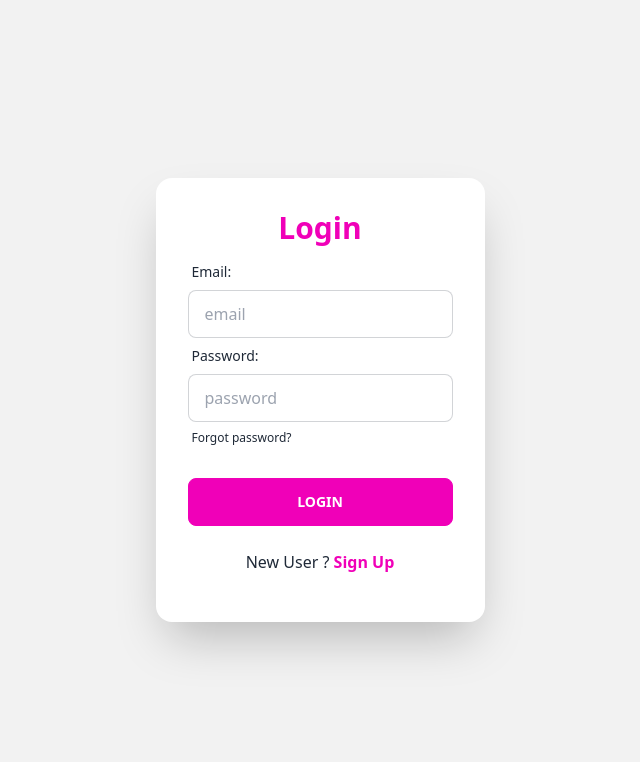
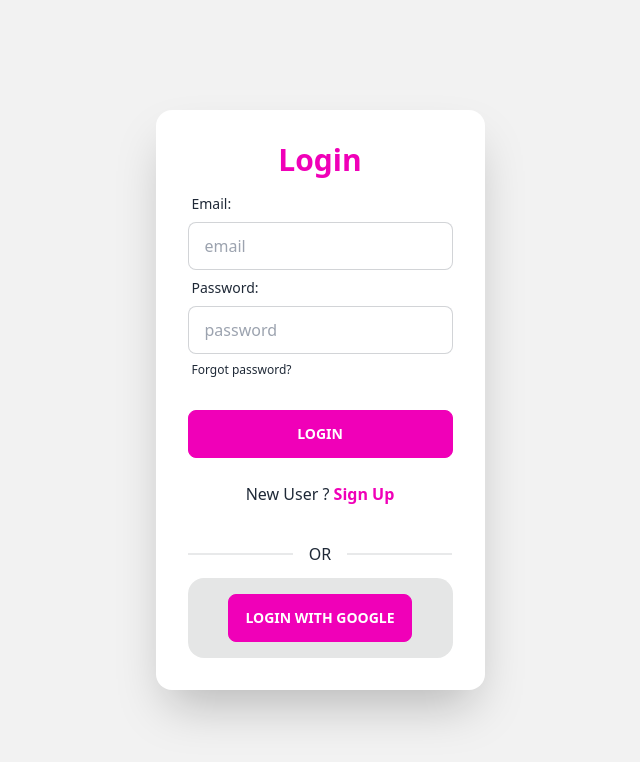
Before and after one commit to rakibulhaque-dev/toy-shop-client, a React (Vite) app: page /login in a window 1280 px wide. Shown: the top 762 px of the page, without its empty margins (320-960 px from the left). Built offline with nearby package versions, Linux system fonts and the light colour scheme; no server answers.

Commit message:
Login Google

```diff
--- a/src/Pages/AddToys/AddToys.jsx
+++ b/src/Pages/AddToys/AddToys.jsx
@@ -2,6 +2,7 @@ import { useContext } from 'react';
 import { AuthContext } from '../../providers/AuthProvider';
 import { useLoaderData } from 'react-router-dom';
 import { ToastContainer, toast } from 'react-toastify';
+import 'react-toastify/dist/ReactToastify.css';
 
 const AddToys = () => {
     const data = useLoaderData()
@@ -47,13 +48,15 @@ const AddToys = () => {
                 console.log(data);
                 if (data.insertedId) {
                     toast('Added Successfully')
+                    form.reset()
                 }
             })
 
-    }
+        }
 
-    return (
-        <div className='container mx-auto'>
+        return (
+            <div className='container mx-auto'>
+            <ToastContainer></ToastContainer>
             <h2 className='text-3xl font-bold text-center text-secondary mb-7'> Add a Toy </h2>
             <form onSubmit={handleToyAdd}>
                 <div className="grid grid-cols-1 gap-6 md:grid-cols-2">
@@ -121,7 +124,6 @@ const AddToys = () => {
 
             </div>
 
-            <ToastContainer></ToastContainer>
         </div>
     );
 };
--- a/src/Pages/Login/Login.jsx
+++ b/src/Pages/Login/Login.jsx
@@ -1,15 +1,33 @@
-import React, { useContext } from 'react';
-// import img from '../../assets/images/login/login.svg'
+import React, { useContext, useState } from 'react';
 import { Link, useLocation, useNavigate } from 'react-router-dom';
 import { AuthContext } from '../../providers/AuthProvider';
 
 
 const Login = () => {
-    const { signIn } = useContext(AuthContext)
+    const [error, setError] = useState('')
+
+    const { signIn, signInGoogle, setUser } = useContext(AuthContext)
     const location = useLocation();
     const navigate = useNavigate()
     const from = location.state?.from?.pathname || '/';
-    console.log(from)
+    console.log('from', from)
+
+    const handleGoogle = () => {
+        signInGoogle()
+            .then(result => {
+                const user = result.user;
+                console.log(user)
+                if (user) {
+                    navigate(from, { replace: true })
+                    setUser(user)
+                }
+            })
+            .catch((error) => {
+                const errorMessage = error.message;
+                console.log(errorMessage)
+                setError(errorMessage)
+            })
+    }
 
     const handleLogin = event => {
         event.preventDefault();
@@ -43,10 +61,12 @@ const Login = () => {
                 //     })
 
             })
-            .catch(error => console.log(error))
+            .catch(error => setError(error.message))
     }
 
     return (
+        <>
+
             <div className="min-h-screen hero bg-base-200">
                 <div className="flex-col hero-content lg:flex-row">
                     <div className="flex-shrink-0 w-full max-w-sm shadow-2xl card bg-base-100">
@@ -68,16 +88,33 @@ const Login = () => {
                                     <label className="label">
                                         <Link href="/" className="label-text-alt link link-hover">Forgot password?</Link>
                                     </label>
+                                    <div>
+                                        {
+                                            error ? <p>{error}</p> : ''
+                                        }
+                                    </div>
                                 </div>
                                 <div className="mt-6 form-control">
                                     <input type='submit' value="Login" className="btn btn-secondary" />
                                 </div>
                             </form>
                             <p className='my-4 text-center'>New User ? <Link className='font-bold text-secondary' to='/signup'>Sign Up</Link></p>
+
+                            {/* Login Google  */}
+                            <div className="flex flex-col w-full border-opacity-50">
+                                <div className="divider">OR</div>
+                                <div className="grid h-20 card bg-base-300 rounded-box place-items-center">
+                                    <button className='btn btn-secondary' onClick={handleGoogle}>Login with Google</button>
                                 </div>
                             </div>
                         </div>
+
                     </div>
+                </div>
+
+            </div>
+
+        </>
     );
 };
 
--- a/src/Pages/MyToy/MyToy.jsx
+++ b/src/Pages/MyToy/MyToy.jsx
@@ -1,5 +1,6 @@
 import React, { useContext, useEffect, useState } from 'react';
 import ToyRow from './ToyRow';
+import { ToastContainer, toast } from 'react-toastify';
 
 const MyToy = () => {
     const [toys, setToys] = useState([]);
@@ -21,7 +22,7 @@ const MyToy = () => {
                 .then(data => {
                     console.log('Toy deleted:', data);
                     if (data.deletedCount > 0) {
-                        alert('Deleted successfully...');
+                        toast('Deleted successfully...');
                         const remaining = toys.filter(toy => toy._id !== id);
                         setToys(remaining);
                     }
@@ -48,7 +49,7 @@ const MyToy = () => {
     return (
         <>
             <p className='font-extrabold text-center'>My total toy: <span className='text-3xl text-secondary'>{toys.length}</span> items</p>
-
+            <ToastContainer></ToastContainer>
             <div className='container mx-auto mt-4'>
                 <div className="w-full overflow-x-auto">
                     <table className="table w-full">
--- a/src/providers/AuthProvider.jsx
+++ b/src/providers/AuthProvider.jsx
@@ -1,11 +1,12 @@
 import React, { createContext, useEffect, useState } from 'react';
-import { createUserWithEmailAndPassword, getAuth, onAuthStateChanged, signInWithEmailAndPassword, signOut } from "firebase/auth";
+import { GoogleAuthProvider, createUserWithEmailAndPassword, getAuth, onAuthStateChanged, signInWithEmailAndPassword, signInWithPopup, signOut } from "firebase/auth";
 import { app } from '../firebase/firebase.config';
 
 
 
 export const AuthContext = createContext();
 const auth = getAuth(app);
+const googleProvider = new GoogleAuthProvider();
 
 const AuthProvider = ({ children }) => {
     const [user, setUser] = useState(null);
@@ -21,6 +22,10 @@ const AuthProvider = ({ children }) => {
     const signIn = (email, password) => {
         setLoading(true);
         return signInWithEmailAndPassword(auth, email, password)
+    }
+
+    const signInGoogle = () => {
+       return signInWithPopup(auth, googleProvider)
     }
 
     const logOut = () => {
@@ -44,8 +49,10 @@ const AuthProvider = ({ children }) => {
         user,
         loading,
         createUser,
+        setUser,
         signIn,
         logOut,
+        signInGoogle
     }
 
     return (
```
Lines whose indentation alone changed are shown as unchanged.
